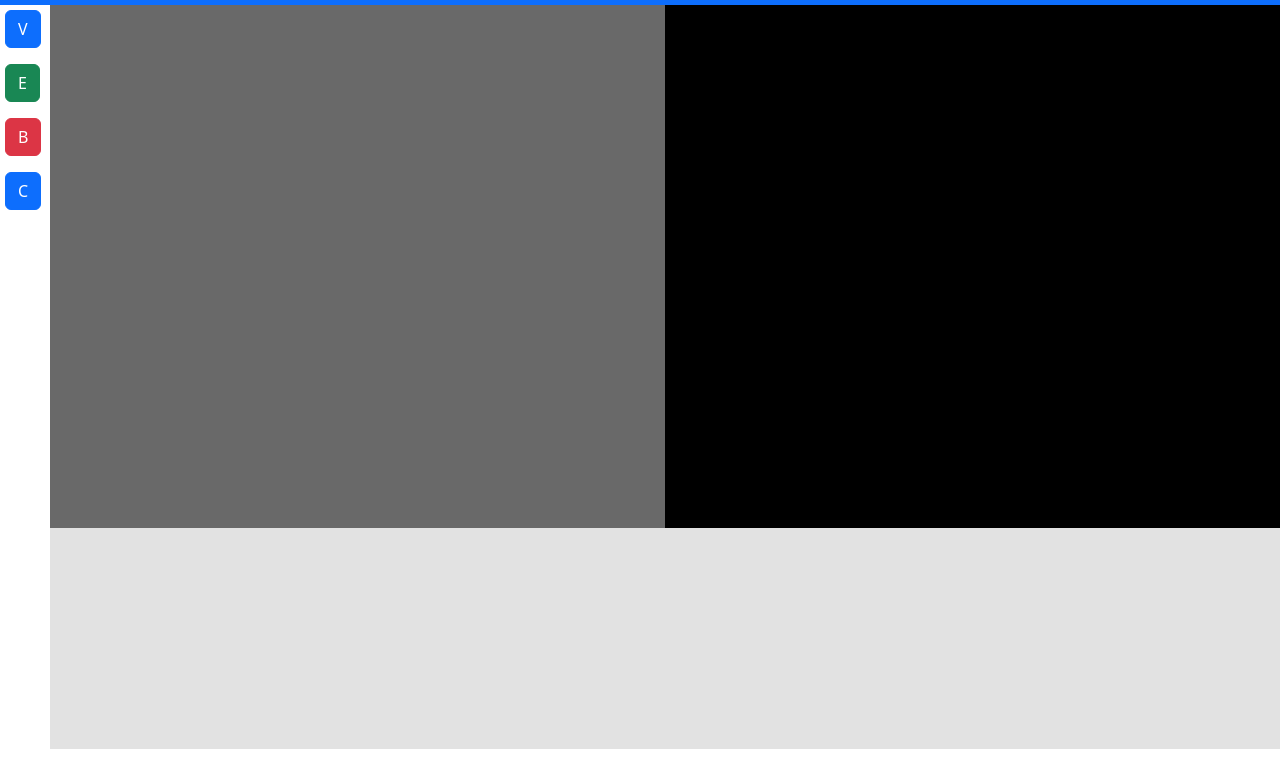
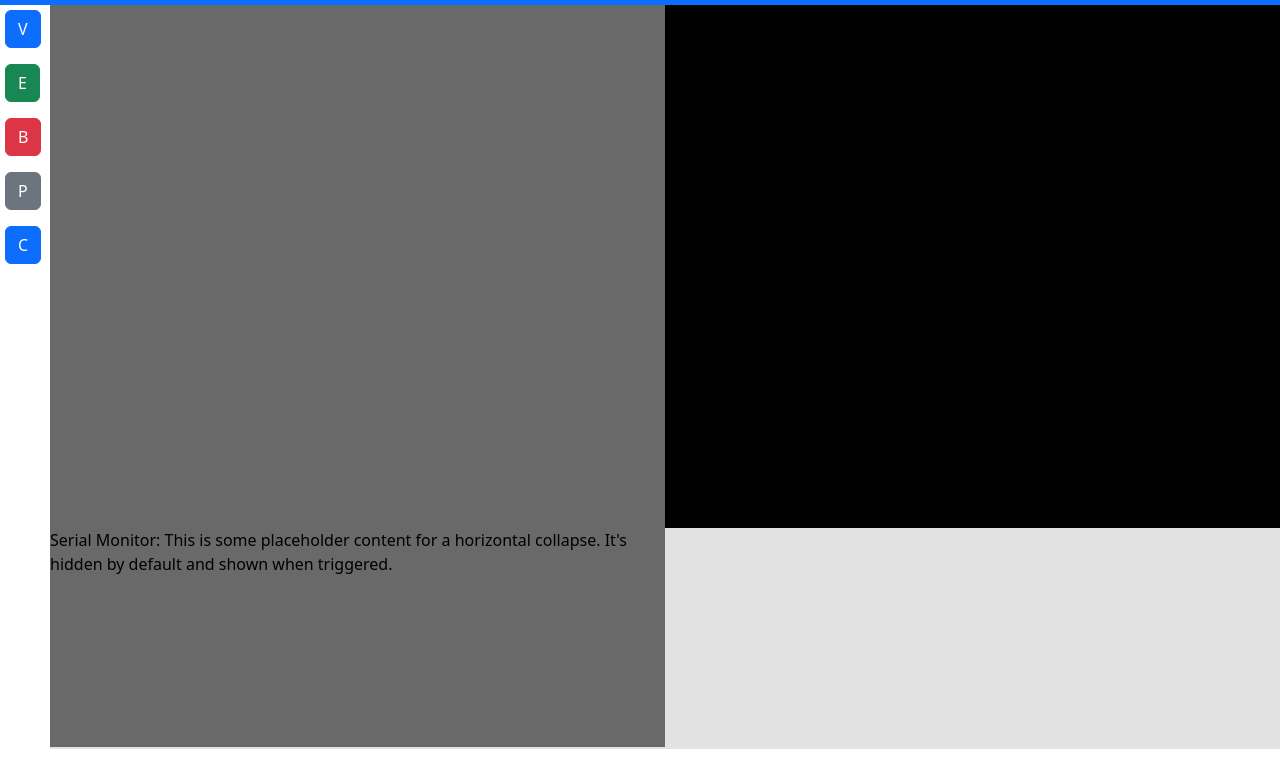
Before and after one commit to elisioMassaqui/wandi-studio, a website built with Vite: page src/index.html in a window 1280 px wide. Shown: the part 51-808 px from the top of the page. Built offline with nearby package versions, Linux system fonts and the light colour scheme.

Commit message:
monitor serial

```diff
--- a/src/css/style.css
+++ b/src/css/style.css
@@ -67,7 +67,7 @@ body {
     background-color: #696969;
     color: rgb(0, 0, 0);
     position: relative;
-    width: 100%;
-    height: 100%;
+    width: 50%;
+    height: 29.4%;
     overflow: auto; /* Adiciona barra de rolagem se necessário */
   }
--- a/src/index.html
+++ b/src/index.html
@@ -62,6 +62,10 @@
           </div>
           <p></p>
           <div>
+            <button typse="button" class="btn btn-secondary" type="button" data-bs-toggle="collapse" data-bs-target="#collapseWidthExample" aria-expanded="false" aria-controls="collapseWidthExample">P</button>
+          </div>
+          <p></p>
+          <div>
             <button class="btn btn-primary" type="button" data-bs-toggle="offcanvas" data-bs-target="#offcanvasBottom"
             aria-controls="offcanvasBottom">C</button>
 
@@ -91,6 +95,11 @@
 
           </div>
         </div>
+        <div class="serialMonitor"  id="collapseWidthExample">
+          <div>
+             Serial Monitor: This is some placeholder content for a horizontal collapse. It's hidden by default and shown when triggered.
+          </div>
+        </div>
       </div>
     </div>
   </div>
```
